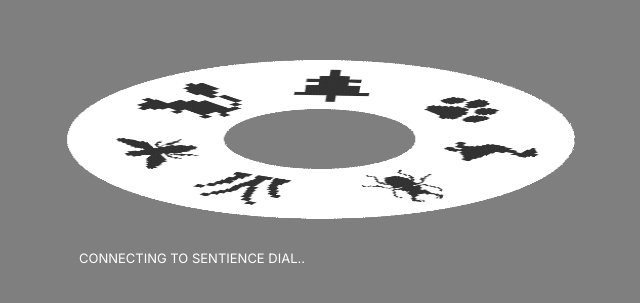
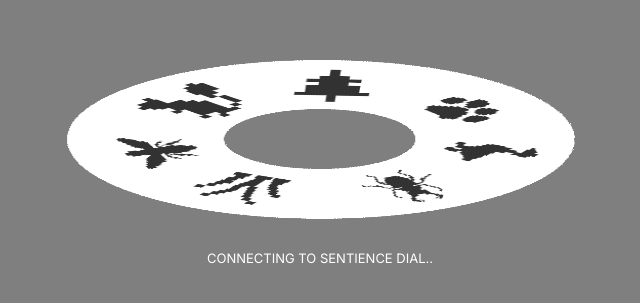
Before and after one commit to rohitvishin/Rothamsted, a Next.js app: page /camera in a window 1280 px wide. Shown: the part 261-564 px from the top of the page, without its empty margins (320-960 px from the left). Built offline with nearby package versions, Linux system fonts and the light colour scheme; no server answers.

Commit message:
text centered

```diff
--- a/app/camera.css
+++ b/app/camera.css
@@ -32,7 +32,7 @@
     top: 60%;
     padding-top: 80px;
     font-size: 13px;
-    left: 40%;
+    left: 50%;
     transform: translate(-50%, -50%);
     color: white;
   }
```
